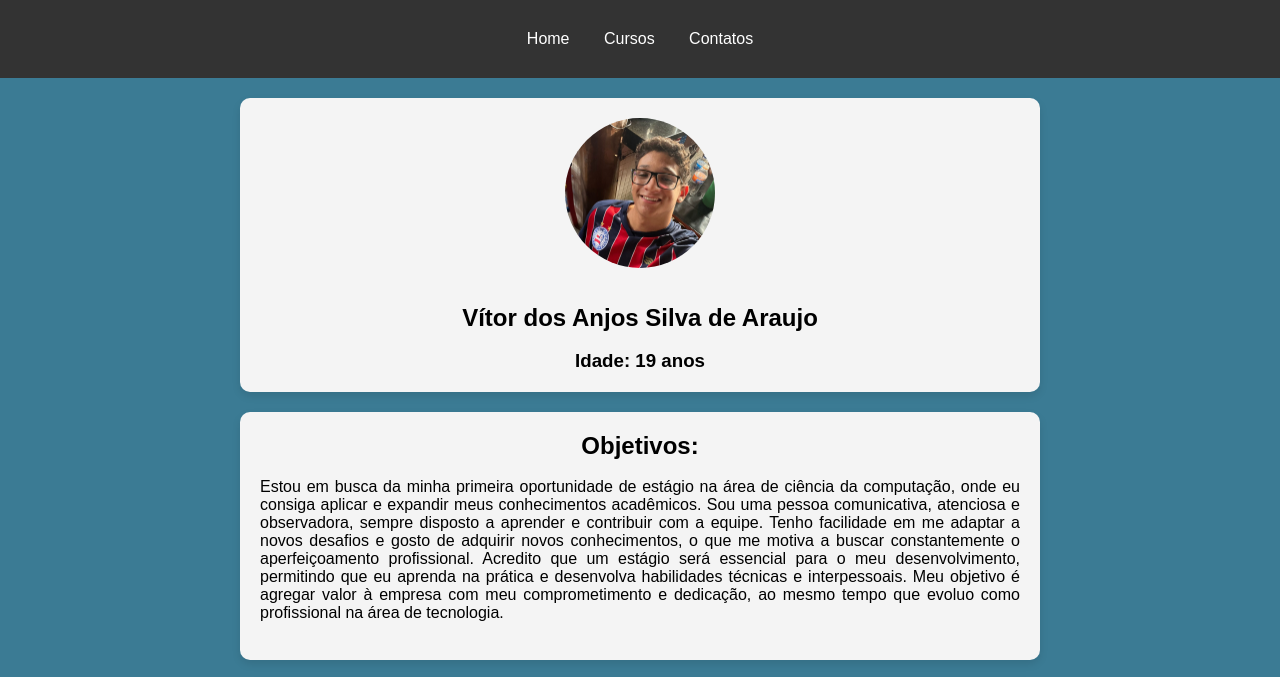
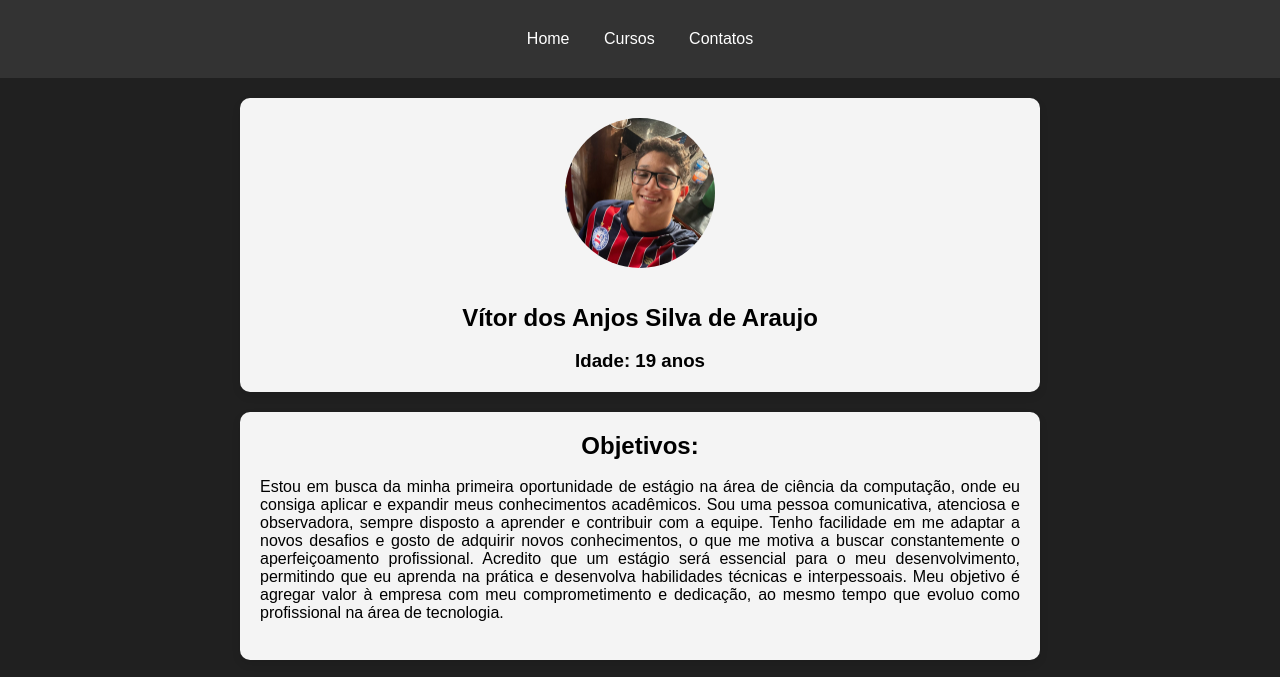
Before and after one commit to VitorAraujo21/portifolio, a plain HTML site: page index.html in a window 1280 px wide. Shown: the top 677 px of the page. Drawn offline with Linux system fonts and the light colour scheme.

Commit message:
mudanca da palheta de cor

```diff
--- a/index.html
+++ b/index.html
@@ -10,11 +10,13 @@
 </head>
 <body>
     <header>
+        <div class="menu">
             <nav class="nav-bar">
                 <a id="a_href" href="#home"> Home</a>
-                <a id="a_href" href="#cursos">Cursos </a>
+                <a id="a_href" href="#cursos"> Cursos</a>
                 <a id="a_href" href="#contatos"> Contatos</a>
             </nav>
+        </div>
     </header>
     <section class="perfil">
         <img src="imagemvitor.jpg" alt="foto de vitor dos anjos silva de araujo" class="img-me"><br><br>
--- a/style.css
+++ b/style.css
@@ -7,7 +7,7 @@
 
 body {
     font-family: Arial, sans-serif;
-    background-color: #3B7B94;
+    background-color: #202020;
     color: black;
     text-align: center;
 }
```
